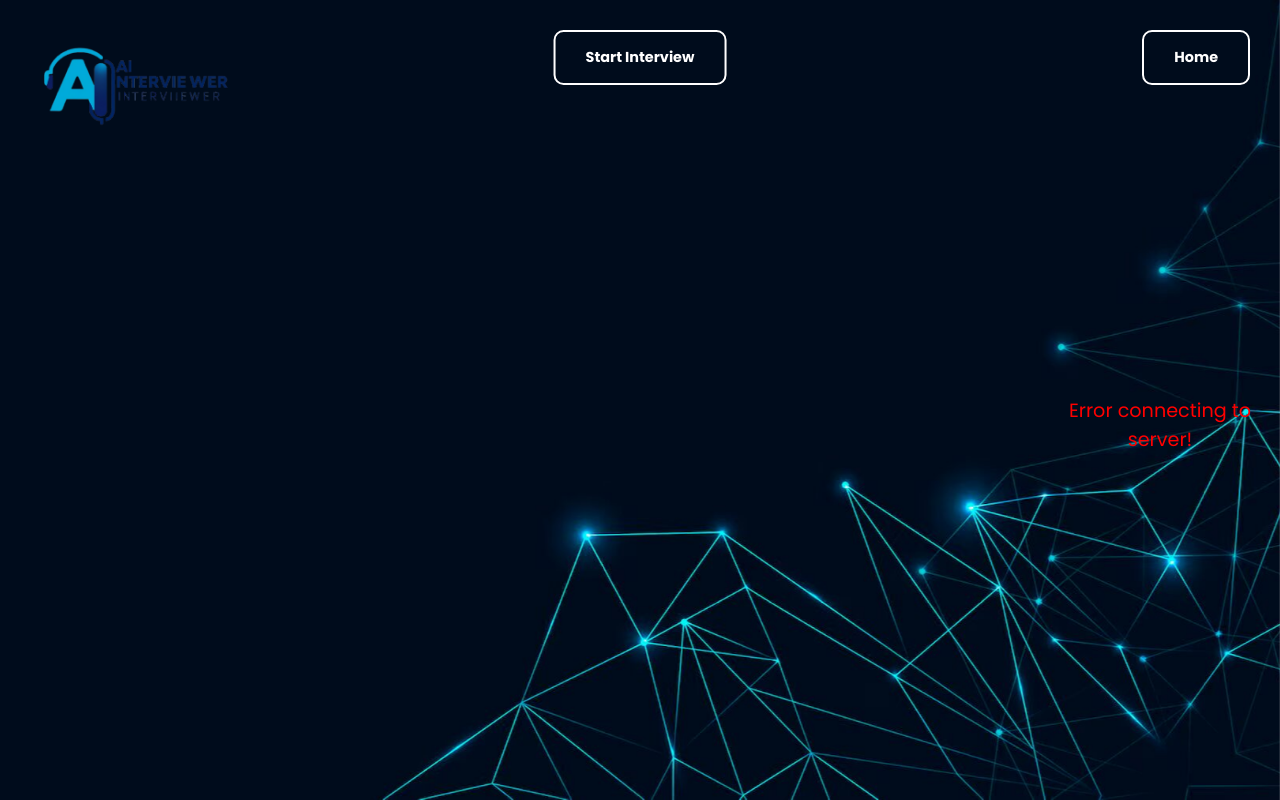
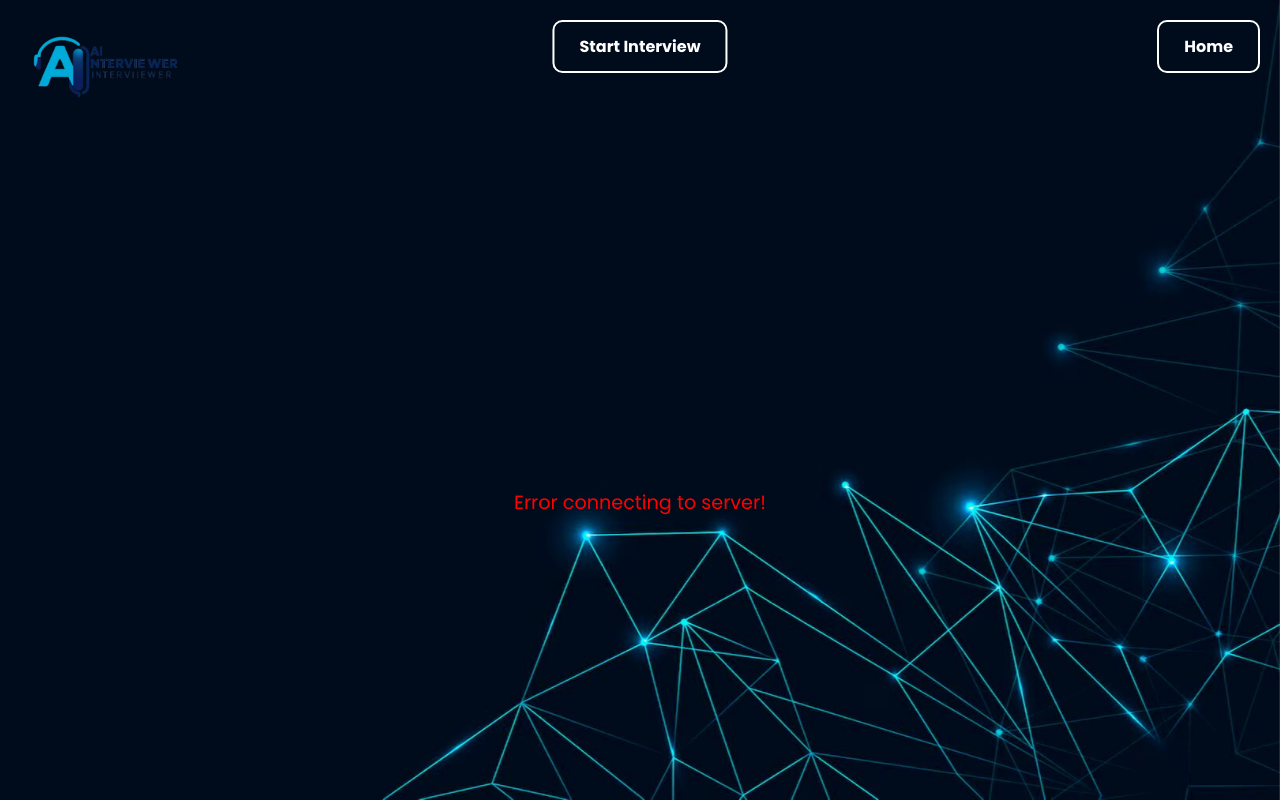
Before and after one commit to vineetj12/ai-interviewer, a plain HTML site: page checkscore.html in a window 1280 px wide. Drawn offline with nearby package versions, Linux system fonts and the light colour scheme; no server answers.

Commit message:
Update checkscore.css

```diff
--- a/checkscore.css
+++ b/checkscore.css
@@ -10,14 +10,16 @@
 body, html {
     width: 100%;
     height: 100%;
-    overflow: hidden;
     display: flex;
     flex-direction: column;
     justify-content: center;
     align-items: center;
     color: white;
+    text-align: center;
+    overflow: auto; /* Allows scrolling if needed */
 }
 
+/* Background */
 .background {
     position: fixed;
     top: 0;
@@ -29,22 +31,19 @@ body, html {
     z-index: -1;
 }
 
-/* Logo Styling */
+/* Logo */
 .logo {
     position: absolute;
-    top: 20px;
-    left: 20px;
-    width: 230px;
+    top: 15px;
+    left: 15px;
+    width: 180px;
     height: auto;
 }
 
-.start-btn {
-    position: absolute;
-    top: 30px;
-    left: 50%;
-    transform: translateX(-50%);
-    padding: 15px 30px;
-    font-size: 0.9em;
+/* Buttons */
+button {
+    padding: 12px 25px;
+    font-size: 1em;
     font-weight: bold;
     background: transparent;
     color: white;
@@ -54,45 +53,67 @@ body, html {
     transition: 0.3s ease;
 }
 
-.start-btn:hover {
+button:hover {
     background: rgba(255, 255, 255, 0.2);
 }
 
+/* Start Button */
+.start-btn {
+    position: absolute;
+    top: 20px;
+    left: 50%;
+    transform: translateX(-50%);
+}
+
+/* Home Button */
 .home-btn {
     position: absolute;
-    top: 30px;
-    right: 30px;
-    padding: 15px 30px;
-    font-size: 0.9em;
-    font-weight: bold;
-    background: transparent;
-    color: white;
-    border: 2px solid white;
-    border-radius: 10px;
-    cursor: pointer;
-    transition: 0.3s ease;
+    top: 20px;
+    right: 20px;
 }
 
-.home-btn:hover {
-    background: rgba(255, 255, 255, 0.2);
-}
-
+/* Progress Container */
 .progress-container {
     display: flex;
-    flex-direction: row;
+    flex-direction: column;
     align-items: center;
-    gap: 40px;
+    justify-content: center;
+    gap: 20px;
     margin-top: 50px;
 }
 
+/* Canvas */
 canvas {
-    width: 400px !important;
-    height: 500px !important;
+    width: 90% !important;
+    max-width: 400px;
+    height: auto !important;
 }
 
+/* Progress Text */
 .progress-text {
     font-size: 1.2em;
     max-width: 300px;
     text-align: center;
-    margin-left: 600px;
 }
+
+/* Responsive Design */
+@media (max-width: 768px) {
+    .logo {
+        width: 140px;
+    }
+
+    .start-btn, .home-btn {
+        font-size: 0.9em;
+        padding: 10px 20px;
+    }
+
+    .progress-container {
+        flex-direction: column;
+        gap: 15px;
+    }
+
+    canvas {
+        width: 90% !important;
+        max-width: 300px;
+    }
+}
```
